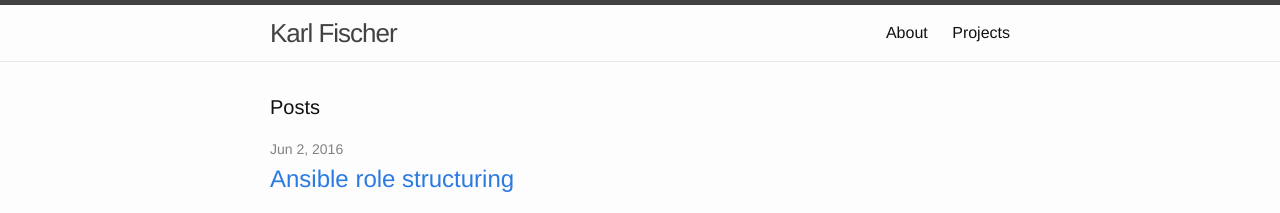
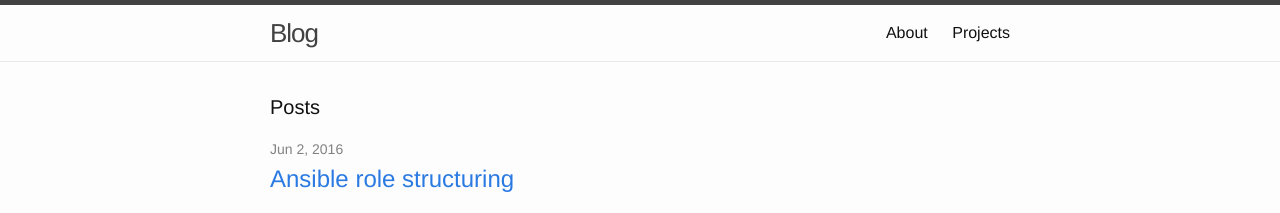
Before and after one commit to fishi0x01/fishi0x01.github.io, a Jekyll site: the page built from index.html, in a window 1280 px wide. Shown: the top 213 px of the page. Built offline with Jekyll 4.4.1, drawn with Linux system fonts in a browser that asks for light colours.

Commit message:
Adjust site header

```diff
--- a/_includes/header.html
+++ b/_includes/header.html
@@ -2,7 +2,7 @@
 
   <div class="wrapper">
 
-    <a class="site-title" href="{{ site.baseurl }}/">{{ site.title }}</a>
+    <a class="site-title" href="{{ site.baseurl }}/">Blog</a>
 
     <nav class="site-nav">
       <a href="#" class="menu-icon">
```
